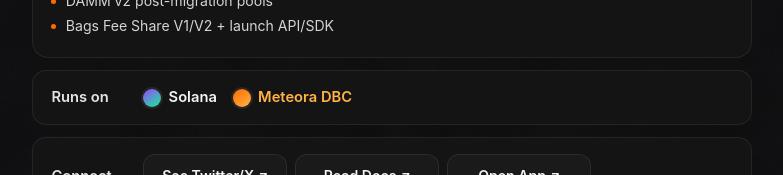
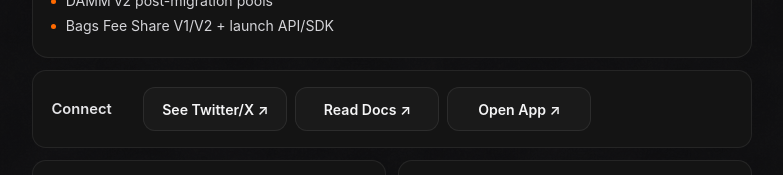
Before and after one commit to semi-infiknight/RWAScreener, a Next.js app: page /projects/bags in a window 1280 px wide. Shown: the part 387-562 px from the top of the page, without its empty margins (248-1031 px from the left). Built offline with nearby package versions, Linux system fonts and the light colour scheme; no server answers.

Commit message:
fix: remove redundant Runs on (Solana/Meteora) from project pages

```diff
--- a/app/globals.css
+++ b/app/globals.css
@@ -1069,25 +1069,6 @@
   gap: 0.55rem 1rem;
   align-items: center;
 }
-.aarna-net {
-  display: inline-flex;
-  align-items: center;
-  gap: 0.45rem;
-  color: #f4f4f5;
-  font-size: 0.92rem;
-  font-weight: 600;
-}
-.aarna-net.accent { color: #ffb347; }
-.aarna-net-dot {
-  width: 18px;
-  height: 18px;
-  border-radius: 50%;
-  background: linear-gradient(145deg, #9945ff, #14f195);
-  box-shadow: 0 0 0 2px rgba(255,255,255,0.08);
-}
-.aarna-net-dot.accent {
-  background: linear-gradient(145deg, #ff6a00, #ffb347);
-}
 
 .aarna-connect-btns {
   display: flex;
--- a/app/projects/[slug]/page.tsx
+++ b/app/projects/[slug]/page.tsx
@@ -136,20 +136,6 @@
           </div>
         </article>
 
-        <section className="aarna-row">
-          <span className="aarna-row-label">Runs on</span>
-          <div className="aarna-row-value">
-            <span className="aarna-net">
-              <span className="aarna-net-dot" aria-hidden />
-              Solana
-            </span>
-            <span className="aarna-net accent">
-              <span className="aarna-net-dot accent" aria-hidden />
-              Meteora DBC
-            </span>
-          </div>
-        </section>
-
         <section className="aarna-row aarna-connect">
           <span className="aarna-row-label">Connect</span>
           <div className="aarna-connect-btns">
```
